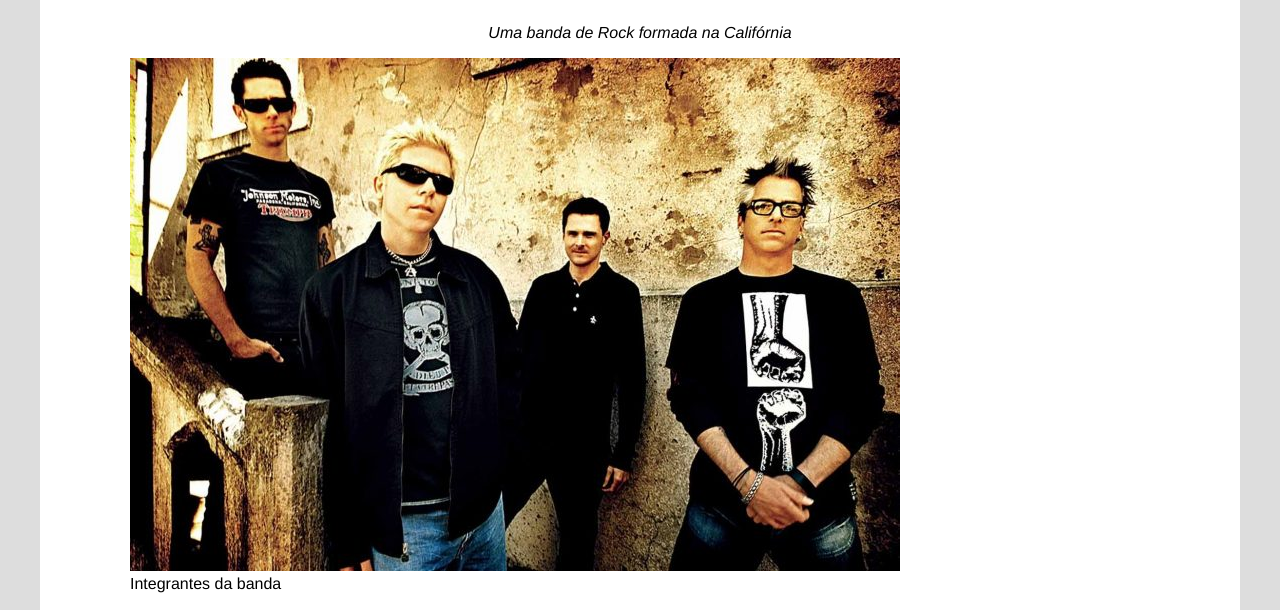
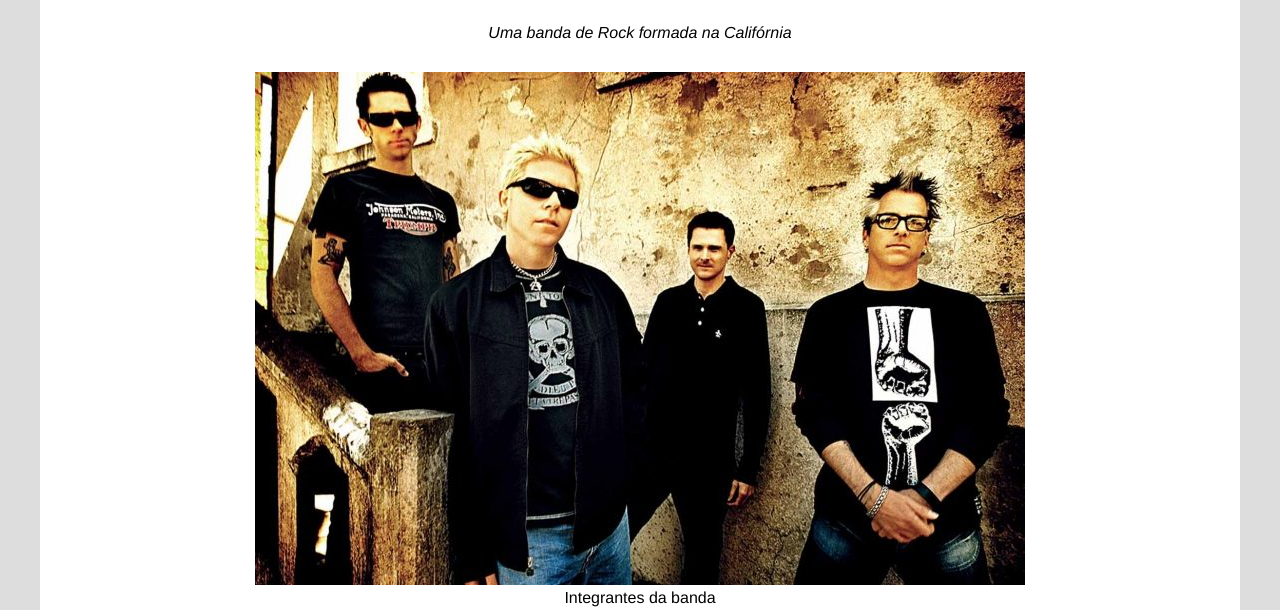
Before and after one commit to wilsongneto/Projeto_FrontEnd_1, a plain HTML site: page index.html in a window 1280 px wide. Shown: the part 145-755 px from the top of the page. Drawn offline with Linux system fonts and the light colour scheme.

Commit message:
centralizando imagem

```diff
--- a/css/style.css
+++ b/css/style.css
@@ -26,3 +26,8 @@ html {
 .main-paragraph {
     font-style: italic;
 }
+
+.featured-image {
+    text-align: center;
+    margin: 30px;
+}
```
